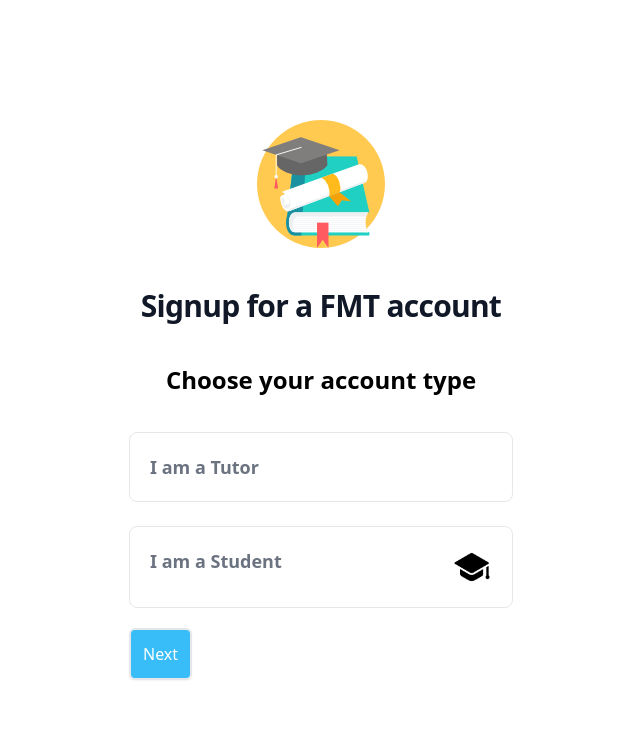
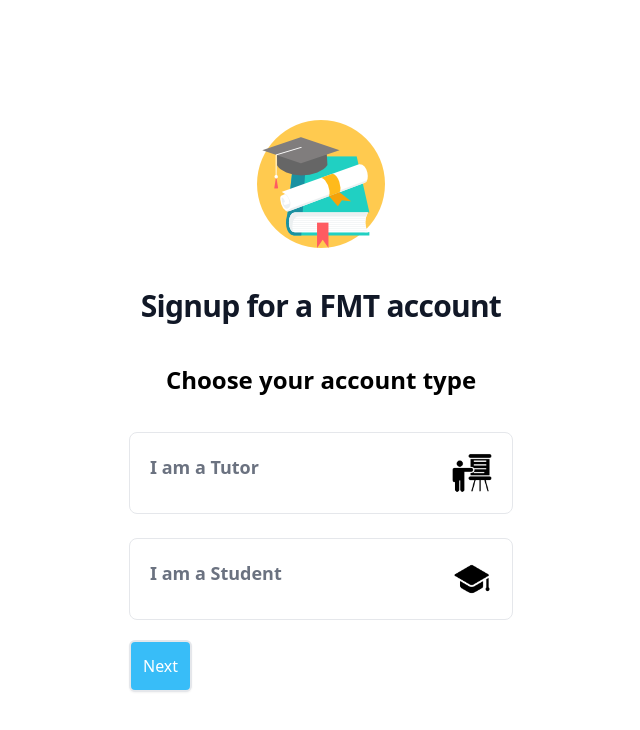
Before and after one commit to Marclebb/FindMyTutor_webapp, a React (Vite) app: page /Signup1 in a window 1280 px wide. Shown: the top 730 px of the page, without its empty margins (319-959 px from the left). Built offline with nearby package versions, Linux system fonts and the light colour scheme.

Commit message:
changed layout and addjusted login page

```diff
--- a/src/Signup1.jsx
+++ b/src/Signup1.jsx
@@ -3,15 +3,17 @@ import studlogo from './assets/studlogo.png'
 import { Link} from 'react-router-dom';
 import { useState } from 'react';
 import { toast } from 'react-toastify';
+import tutorlogo from './assets/tutor.png'
 import 'react-toastify/dist/ReactToastify.css';
 
 function Signup1() {
   const [isvalid, setIsValid] = useState(false);
   const [next,setnext]=useState(false)
+  const [formvalid,setform]=useState(false)
 
   const handleform = () =>{
     if (!isvalid) {
-      toast.error('Please choose your account type', { position: 'top-center', autoClose: 2000 });
+      toast.error('Please choose your account type', { position: 'top-center', autoClose: 800 });
     } else {
 setnext(!next);
     }
@@ -50,9 +52,9 @@ setnext(!next);
                 htmlFor="hosting-small"
                 className="inline-flex items-center justify-between w-full p-5 text-gray-500 bg-white border border-gray-200 rounded-lg cursor-pointer dark:hover:text-gray-300 dark:border-gray-700 dark:peer-checked:text-blue-500 peer-checked:border-blue-600 peer-checked:text-blue-600 hover:text-gray-600 hover:bg-gray-100 dark:text-gray-400"
               >
-                <div >
+                <div className='flex-1 flex justify-between'>
                   <div className="w-full text-lg font-semibold">I am a Tutor</div>
-                  <img></img>
+                  <img src={tutorlogo} className='h-10 justify-items-end flex'></img>
                 </div>
               </label>
             </li>
@@ -88,7 +90,7 @@ setnext(!next);
               id="firstname"
               name="firstname"
               type="text"
-              required
+
               className="pl-2 block w-full rounded-md border-0 py-1.5 text-gray-900 shadow-sm ring-1 ring-inset ring-gray-300 placeholder:text-gray-400 focus:ring-2 focus:ring-inset focus:ring-indigo-600 sm:text-sm sm:leading-6"
             />
             <label  className="block text-sm font-medium leading-6 text-gray-900">
@@ -99,7 +101,7 @@ setnext(!next);
               id="lastname"
               name="lastname"
               type="text"
-              required
+
               className="pl-2 block w-full rounded-md border-0 py-1.5 text-gray-900 shadow-sm ring-1 ring-inset ring-gray-300 placeholder:text-gray-400 focus:ring-2 focus:ring-inset focus:ring-indigo-600 sm:text-sm sm:leading-6"
             />
           </div>
@@ -112,7 +114,7 @@ setnext(!next);
               name="Email"
               type="email"
               autoComplete='email'
-              required
+
               className="pl-2 block w-full rounded-md border-0 py-1.5 text-gray-900 shadow-sm ring-1 ring-inset ring-gray-300 placeholder:text-gray-400 focus:ring-2 focus:ring-inset focus:ring-indigo-600 sm:text-sm sm:leading-6"
             />
           </div>
@@ -124,7 +126,7 @@ setnext(!next);
               id="password"
               name="password"
               type="password"
-              required
+
               className="pl-2 block w-full rounded-md border-0 py-1.5 text-gray-900 shadow-sm ring-1 ring-inset ring-gray-300 placeholder:text-gray-400 focus:ring-2 focus:ring-inset focus:ring-indigo-600 sm:text-sm sm:leading-6"
             />
           </div>
```
Also changed, not shown: src/assets/tutor.png (added).
